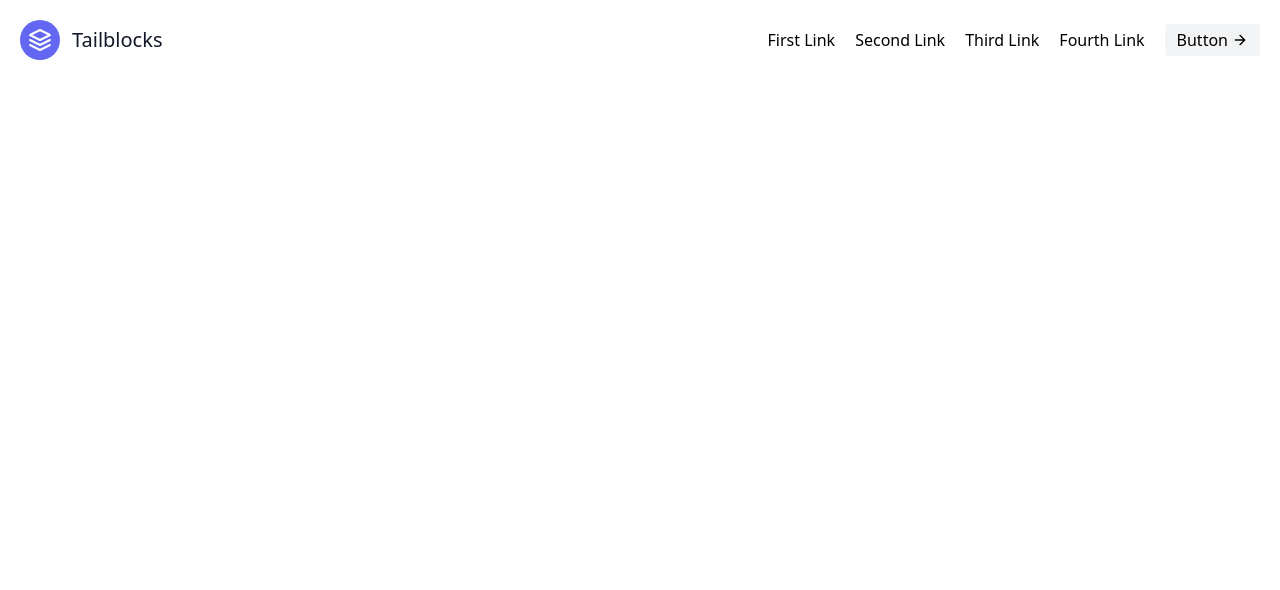
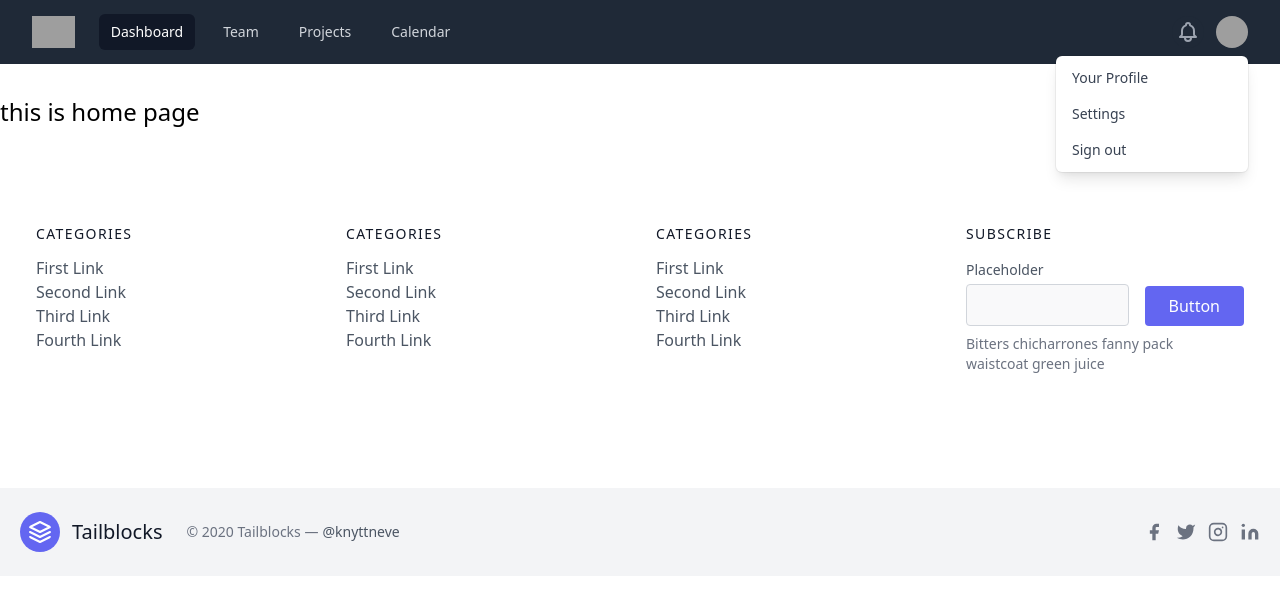
Before and after one commit to KateChantha/react-typescript-tailwind, a React (Create React App) app: page / in a window 1280 px wide. Shown: the top 590 px of the page. Built offline with nearby package versions, Linux system fonts and the light colour scheme; grey boxes are pictures that could not be loaded.

Commit message:
import routes to index

```diff
--- a/src/Routes.tsx
+++ b/src/Routes.tsx
@@ -1,5 +1,6 @@
 import {Route, Switch} from 'react-router-dom';
 import FrontLayout from './components/layouts/FrontLayout';
+import Home from './pages/Home';
 
 const AppRoute = ({component: Component, layout: Layout, ...rest}: any) => (
   <Route {...rest} render={ props => (
@@ -10,7 +11,7 @@ const AppRoute = ({component: Component, layout: Layout, ...rest}: any) => (
 const Routes = () => {
   return (
     <Switch>
-      <AppRoute path="/" excact={true} layout={FrontLayout} component={xxx} />
+      <AppRoute path="/" excact={true} layout={FrontLayout} component={Home} />
     </Switch>
   )
 }
--- a/src/index.tsx
+++ b/src/index.tsx
@@ -1,13 +1,17 @@
 import React from 'react';
 import ReactDOM from 'react-dom';
+import {BrowserRouter} from 'react-router-dom';
 // import './index.css';
 import './styles/main.scss';
-import App from './App';
+// import App from './App';
 import reportWebVitals from './reportWebVitals';
+import Routes from './Routes';
 
 ReactDOM.render(
   <React.StrictMode>
-    <App />
+    <BrowserRouter>
+     <Routes/>
+    </BrowserRouter>
   </React.StrictMode>,
   document.getElementById('root')
 );
--- a/src/pages/Home.tsx
+++ b/src/pages/Home.tsx
@@ -0,0 +1,11 @@
+import React from 'react'
+
+const Home = () => {
+  return (
+    <div>
+      <h1>this is home page</h1>
+    </div>
+  )
+}
+
+export default Home
```
